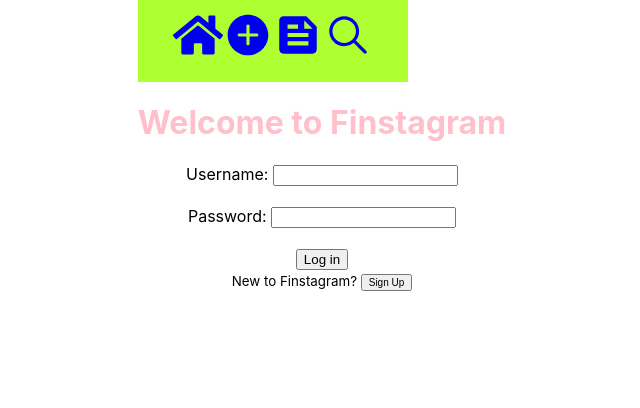
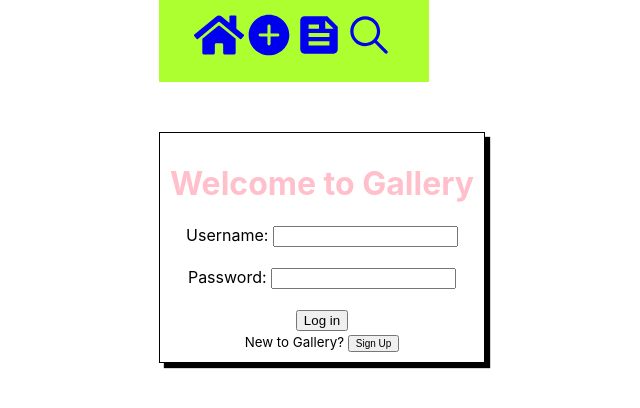
Before and after one commit to kvankerkhove/phase2project, a React (Create React App) app in the folder phase2project/: page / in a window 1280 px wide. Shown: the top 408 px of the page, without its empty margins (318-958 px from the left). Built offline with nearby package versions, Linux system fonts and the light colour scheme; data requests are answered from the project's data file.

Commit message:
style changes

```diff
--- a/phase2project/package.json
+++ b/phase2project/package.json
@@ -11,6 +11,7 @@
     "react-icons": "^4.3.1",
     "react-router-dom": "^5.3.1",
     "react-scripts": "5.0.1",
+    "styled-components": "^5.3.5",
     "web-vitals": "^2.1.4"
   },
   "scripts": {
--- a/phase2project/src/components/Login.js
+++ b/phase2project/src/components/Login.js
@@ -1,5 +1,14 @@
-import React, { useState } from 'react'
+import React, { useState, useEffect } from 'react'
 import Signup from './Signup'
+import styled from 'styled-components'
+
+const Div = styled.div`
+    border: 1px solid black;
+    padding: 10px;
+    box-shadow: 5px 5px 1px black;
+    margin-top: 50px;
+
+`
 
 function Login({handleLogin, users}) {
     const [formData, setFormData] = useState({
@@ -10,17 +19,9 @@ function Login({handleLogin, users}) {
     const [loginIsCorrect, setLoginIsCorrect] = useState(true)
     const [updatedUsers, setUpdatedUsers] = useState(users)
 
-    // const usernameArray = users.map(user => {
-    //     return user.username
-    // })
-
-    // const passwordArray = users.map(user => {
-    //     return user.password
-    // })
-
-    // console.log(usernameArray)
-    // console.log(passwordArray)
-
+    useEffect(() => {
+        setUpdatedUsers(users)
+    }, [users])
 
     const handleChange = (e) => {
         const {name, value} = e.target
@@ -55,8 +56,8 @@ function Login({handleLogin, users}) {
 
 
   return (
-    <div>
-        <h1>Welcome to Finstagram</h1>
+    <Div>
+        <h1>Welcome to Gallery</h1>
         <form onSubmit={handleSubmit}>
             <div>
                 <label htmlFor="username">Username: </label>
@@ -75,11 +76,11 @@ function Login({handleLogin, users}) {
         ? <Signup onSignUpClick={onSignUpClick} />
         : (
             <>
-                <small>New to Finstagram? </small>
+                <small>New to Gallery? </small>
                 <button onClick={handleSignUp} id="signup-btn">Sign Up</button>
             </>
         )}
-    </div>
+    </Div>
 
   )
 }
--- a/phase2project/src/components/Photo.js
+++ b/phase2project/src/components/Photo.js
@@ -1,13 +1,29 @@
 import React from 'react'
+import styled from 'styled-components'
+import { MdLocationOn } from 'react-icons/md'
+
+const Div = styled.div`
+    background: pink;
+    border: 2px solid black;
+    padding: 10px;
+    margin-top: 10px;
+`
+
+const Img = styled.img`
+    padding: 5px;
+`
 
 function Photo({post}) {
     const {id, img_url, caption, location} = post
   return (
-    <>
-        <p>{location}</p>
-        <img src={img_url} alt="There should be a photo here" height="400px"/>
-        <p>{caption}</p>
-    </>
+    <Div>
+        <medium><MdLocationOn />{location}</medium>
+        <br></br>
+        <Img src={img_url} alt="There should be a photo here" height="400px"/>
+        <br></br>
+        <large>♡ </large>
+        <medium>{caption}</medium>
+    </Div>
   )
 }
 
--- a/phase2project/src/db.json
+++ b/phase2project/src/db.json
@@ -4,7 +4,7 @@
       "id": 1,
       "img_url": "https://cdn.shopify.com/s/files/1/1358/2883/products/Classic-Flower-Wrap-Bright-Cheery-001_1024x1024.jpg?v=1628819601",
       "caption": "Flower Bouquet",
-      "location": "Garden"
+      "location": "Queens Botanical Garden"
     },
     {
       "id": 2,
@@ -23,11 +23,6 @@
       "id": 2,
       "username": "jnewman",
       "password": "5678"
-    },
-    {
-      "username": "nori",
-      "password": "1111",
-      "id": 3
     }
   ]
 }
```
Also changed, not shown: 1 other file (tests, documents, lock files or other folders).
